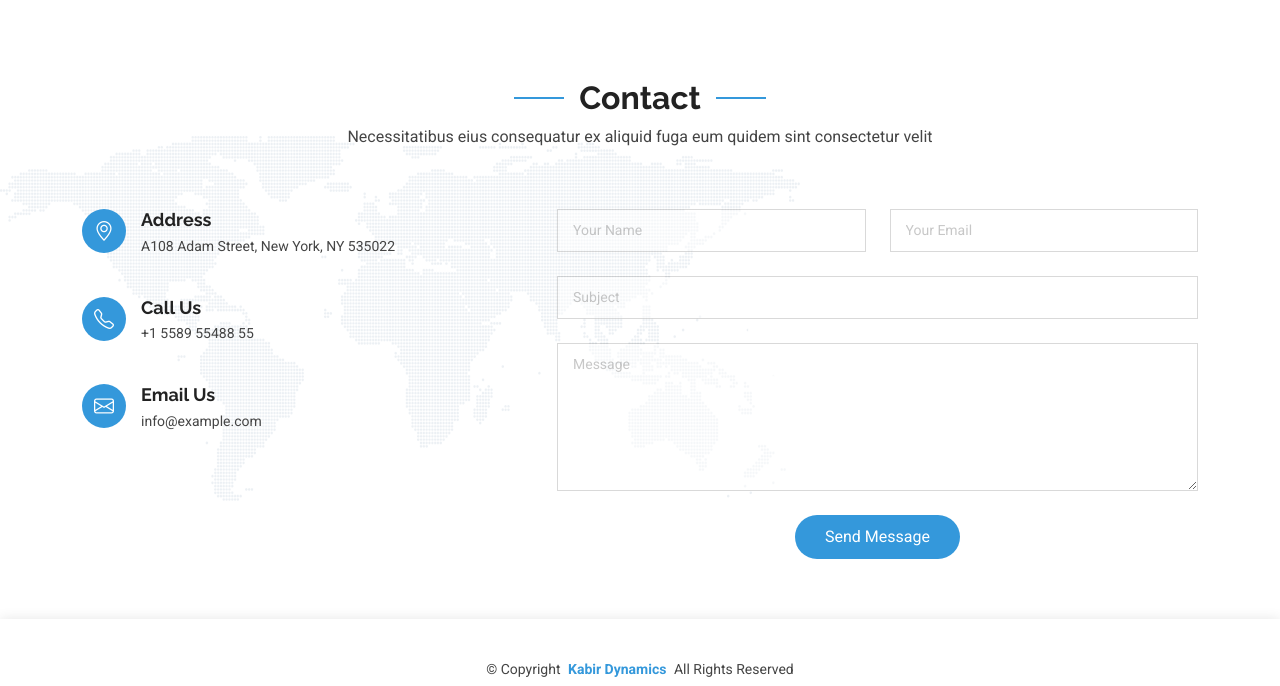
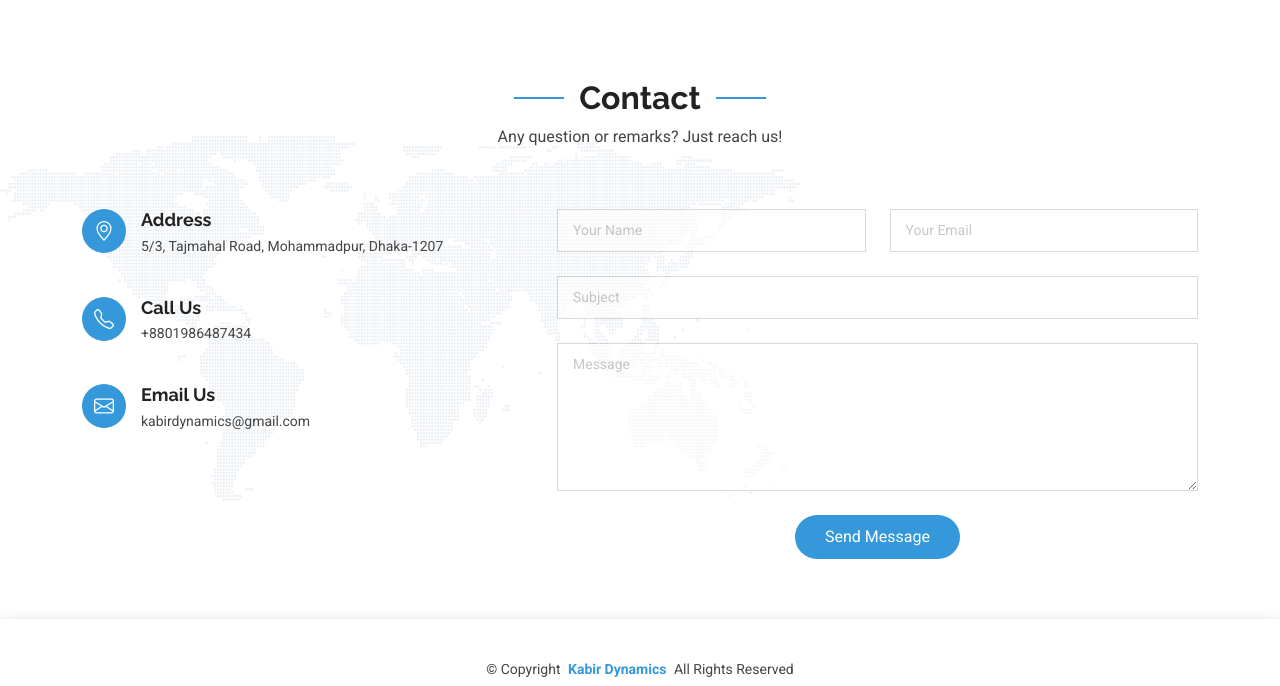
Before and after one commit to Amanda-Reahana/KB-Dynamics, a plain HTML site: page index.html in a window 1280 px wide. Shown: the part 4220-4906 px from the top of the page. Drawn offline with Linux system fonts and the light colour scheme.

Commit message:
contact section

```diff
--- a/index.html
+++ b/index.html
@@ -1074,7 +1074,7 @@
       <!-- Section Title -->
       <div class="container section-title" data-aos="fade-up">
         <h2>Contact</h2>
-        <p>Necessitatibus eius consequatur ex aliquid fuga eum quidem sint consectetur velit</p>
+        <p>Any question or remarks? Just reach us!</p>
       </div><!-- End Section Title -->
 
       <div class="container position-relative" data-aos="fade-up" data-aos-delay="100">
@@ -1086,7 +1086,7 @@
               <i class="bi bi-geo-alt flex-shrink-0"></i>
               <div>
                 <h3>Address</h3>
-                <p>A108 Adam Street, New York, NY 535022</p>
+                <p>5/3, Tajmahal Road, Mohammadpur, Dhaka-1207</p>
               </div>
             </div><!-- End Info Item -->
 
@@ -1094,7 +1094,7 @@
               <i class="bi bi-telephone flex-shrink-0"></i>
               <div>
                 <h3>Call Us</h3>
-                <p>+1 5589 55488 55</p>
+                <p>+8801986487434</p>
               </div>
             </div><!-- End Info Item -->
 
@@ -1102,7 +1102,7 @@
               <i class="bi bi-envelope flex-shrink-0"></i>
               <div>
                 <h3>Email Us</h3>
-                <p>info@example.com</p>
+                <p>kabirdynamics@gmail.com</p>
               </div>
             </div><!-- End Info Item -->
 
```
